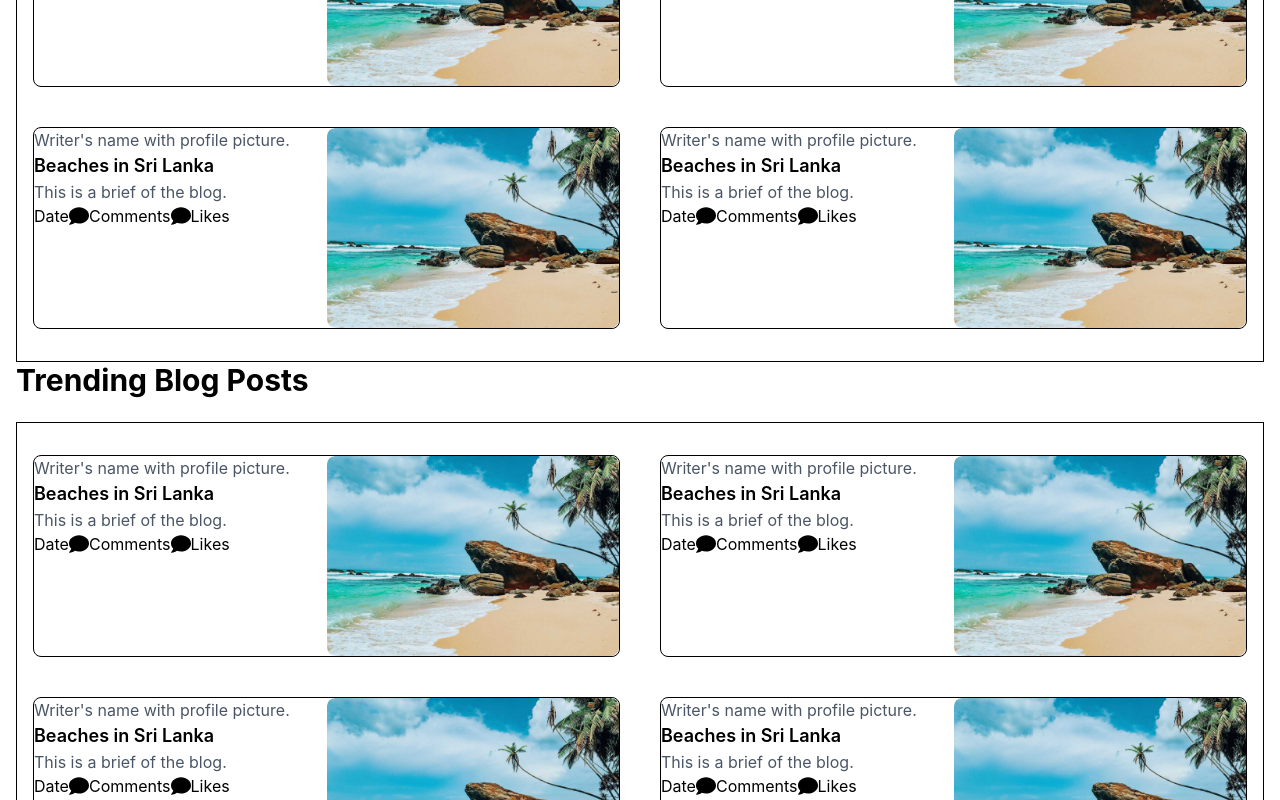
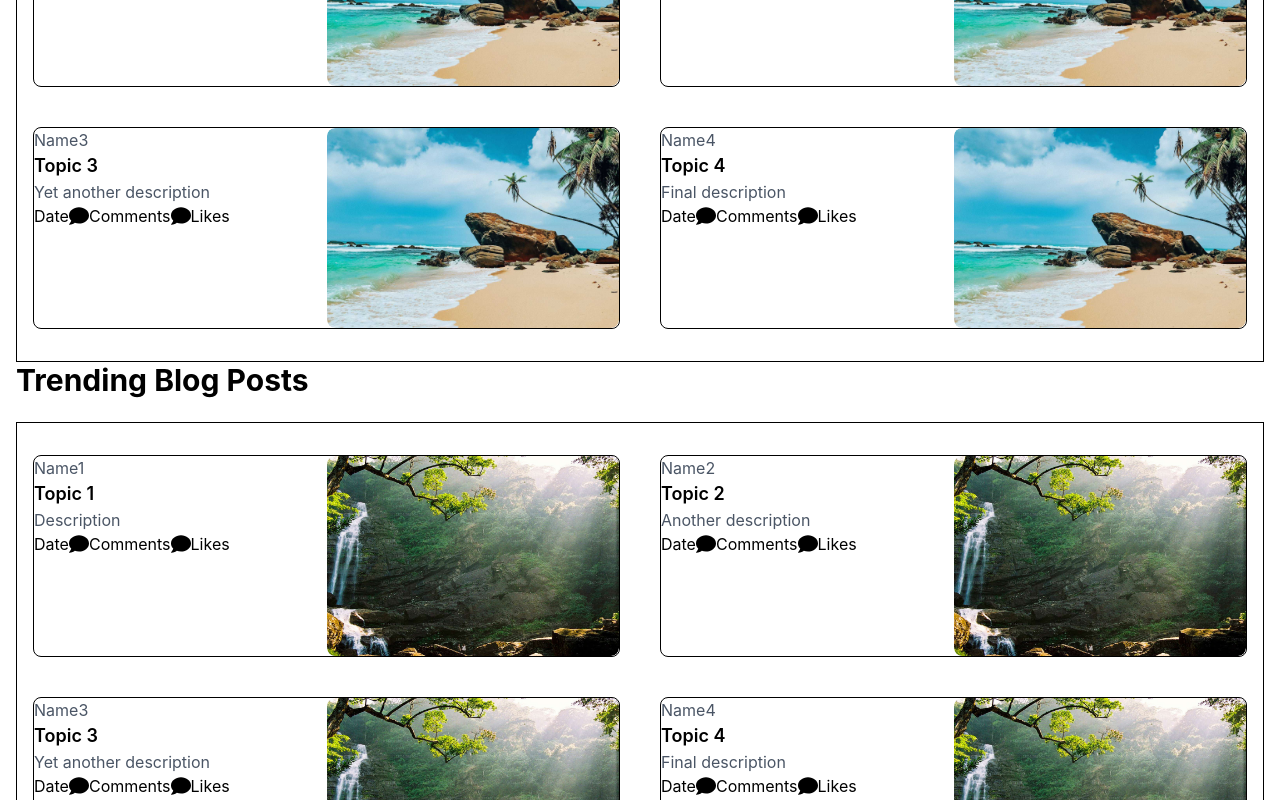
Before and after one commit to Navoda-Rajapakshe01/project_WayFinde, a React (Vite) app in the folder Frontend/: page /blog in a window 1280 px wide. Shown: the part 1040-1840 px from the top of the page. Built offline with nearby package versions, Linux system fonts and the light colour scheme.

Commit message:
Added show more part

```diff
--- a/Frontend/src/Components/ImageGrid/ImageGrid.jsx
+++ b/Frontend/src/Components/ImageGrid/ImageGrid.jsx
@@ -2,17 +2,15 @@ import React from "react";
 import { FaComment } from "react-icons/fa";
 import { useNavigate } from "react-router-dom";
 
-const ImageGrid = ({ images }) => {
+const ImageGrid = ({ images, writerName, topic, briefDescription }) => {
   const navigate = useNavigate(); // Initialize navigation hook
 
   const handleNavigate = (index) => {
-    navigate(`/blog/${index + 1}`); // Navigate to the blog page with a dynamic ID
+    navigate(`/blog/blog${index + 1}`); // Navigate to the blog page with a dynamic ID
   };
 
   return (
     <div className="container mx-auto px-4 py-8 border">
-
-
       {/* Image Grid */}
       <div className="grid grid-cols-1 sm:grid-cols-2 gap-x-10 gap-y-10">
         {images.map((img, index) => (
@@ -23,9 +21,9 @@ const ImageGrid = ({ images }) => {
           >
             {/* Description (Left Side) */}
             <div className="text-left w-1/2">
-              <p className="text-gray-600">Writer's name with profile picture.</p>
-              <h3 className="text-lg font-semibold">Beaches in Sri Lanka</h3>
-              <p className="text-gray-600">This is a brief of the blog.</p>
+              <p className="text-gray-600">{img.writerName}</p>
+              <h3 className="text-lg font-semibold">{img.topic}</h3>
+              <p className="text-gray-600">{img.briefDescription}</p>
               <p className="inline-flex items-center">
                 Date
                 <FaComment className="text-xl" /> Comments
@@ -36,7 +34,7 @@ const ImageGrid = ({ images }) => {
             {/* Image (Right Side) */}
             <div className="w-1/2 overflow-hidden rounded-lg cursor-pointer flex justify-end">
               <img
-                src={img}
+                src={img.img}
                 alt={`Gallery Image ${index + 1}`}
                 className="w-full h-50 object-cover hover:scale-110 transition-transform duration-300 rounded-lg"
               />
@@ -44,28 +42,6 @@ const ImageGrid = ({ images }) => {
           </div>
         ))}
       </div>
-
-      {/* Modal for Image Enlargement */}
-      {/* <Modal
-        isOpen={!!selectedImage}
-        onRequestClose={() => setSelectedImage(null)}
-        className="fixed inset-0 flex items-center justify-center bg-black bg-opacity-75"
-      >
-        <div className="relative">
-          <button
-            onClick={() => setSelectedImage(null)}
-            className="absolute top-2 right-2 text-white text-2xl font-bold"
-          >
-            ✕
-          </button>
-          <img
-            src={selectedImage}
-            alt="Enlarged"
-            className="max-w-full max-h-screen rounded-lg"
-          />
-        </div>
-      </Modal> */}
-
     </div>
   );
 };
--- a/Frontend/src/pages/Blog.jsx
+++ b/Frontend/src/pages/Blog.jsx
@@ -1,17 +1,118 @@
-import React from "react";
+import React, { useState } from "react";
 import HeroSection from "../Components/HeroSection/HeroSection";
 import ImageGrid from "../Components/ImageGrid/ImageGrid";
+import BeachImage from "../assets/Images/Blogimages/beach1.jpg";
+import sinharajaForestImage from "../assets/Images/Blogimages/sinharajaforest.jpg";
 
-import BeachImage from "../assets/Images/Blogimages/beach1.jpg";
-
-const images = [
-  BeachImage,
-  BeachImage,
-  BeachImage,
-  BeachImage,
-
+const latestBlogs = [
+  {
+    img: BeachImage,
+    writerName: "Name1",
+    topic: "Topic 1",
+    briefDescription: "Description",
+  },
+  {
+    img: BeachImage,
+    writerName: "Name2",
+    topic: "Topic 2",
+    briefDescription: "Another description",
+  },
+  {
+    img: BeachImage,
+    writerName: "Name3",
+    topic: "Topic 3",
+    briefDescription: "Yet another description",
+  },
+  {
+    img: BeachImage,
+    writerName: "Name4",
+    topic: "Topic 4",
+    briefDescription: "Final description",
+  },
+];
+// const writersName = [Name1, Name2, Name3, Name4];
+const trendingBlogs = [
+  {
+    img: sinharajaForestImage,
+    writerName: "Name1",
+    topic: "Topic 1",
+    briefDescription: "Description",
+  },
+  {
+    img: sinharajaForestImage,
+    writerName: "Name2",
+    topic: "Topic 2",
+    briefDescription: "Another description",
+  },
+  {
+    img: sinharajaForestImage,
+    writerName: "Name3",
+    topic: "Topic 3",
+    briefDescription: "Yet another description",
+  },
+  {
+    img: sinharajaForestImage,
+    writerName: "Name4",
+    topic: "Topic 4",
+    briefDescription: "Final description",
+  },
+];
+const allBlogs = [
+  {
+    img: BeachImage,
+    writerName: "Name1",
+    topic: "Topic 1",
+    briefDescription: "Description",
+  },
+  {
+    img: BeachImage,
+    writerName: "Name2",
+    topic: "Topic 2",
+    briefDescription: "Another description",
+  },
+  {
+    img: BeachImage,
+    writerName: "Name3",
+    topic: "Topic 3",
+    briefDescription: "Yet another description",
+  },
+  {
+    img: BeachImage,
+    writerName: "Name4",
+    topic: "Topic 4",
+    briefDescription: "Final description",
+  },
+  {
+    img: sinharajaForestImage,
+    writerName: "Name1",
+    topic: "Topic 1",
+    briefDescription: "Description",
+  },
+  {
+    img: sinharajaForestImage,
+    writerName: "Name2",
+    topic: "Topic 2",
+    briefDescription: "Another description",
+  },
+  {
+    img: sinharajaForestImage,
+    writerName: "Name3",
+    topic: "Topic 3",
+    briefDescription: "Yet another description",
+  },
+  {
+    img: sinharajaForestImage,
+    writerName: "Name4",
+    topic: "Topic 4",
+    briefDescription: "Final description",
+  },
 ];
 const Blog = () => {
+  const [visibleBlogs, setVisibleBlogs] = useState(allBlogs.slice(0, 4)); // Show only 4 initially
+
+  const handleShowMore = () => {
+    setVisibleBlogs(allBlogs.slice(0, visibleBlogs.length + 2)); // Load 2 more blogs each time
+  };
   return (
     <div className="page-container">
       <HeroSection
@@ -25,11 +126,23 @@ const Blog = () => {
         placeHolder="Search blog posts..."
       />
       <div className="container mx-auto px-4 py-8">
-      <h1 className="text-3xl font-bold mb-6">Latest Blog Posts</h1>
-        <ImageGrid images={images} />
+        <h1 className="text-3xl font-bold mb-6">Latest Blog Posts</h1>
+        <ImageGrid images={latestBlogs} />
         <h1 className="text-3xl font-bold mb-6">Trending Blog Posts</h1>
-        <ImageGrid images={images} />
+        <ImageGrid images={trendingBlogs} />
       </div>
+      <ImageGrid images={visibleBlogs} />
+
+      {visibleBlogs.length < allBlogs.length && ( // Show button only if more blogs exist
+        <div className="flex justify-center mt-6">
+          <button
+            className="mt-6 px-6 py-2 bg-sky-400 text-white font-semibold rounded-lg hover:bg-sky-400 transition"
+            onClick={handleShowMore}
+          >
+            Show More
+          </button>
+        </div>
+      )}
     </div>
   );
 };
```
Also changed, not shown: Frontend/src/assets/Images/Blogimages/sinharajaforest.jpg (added).
